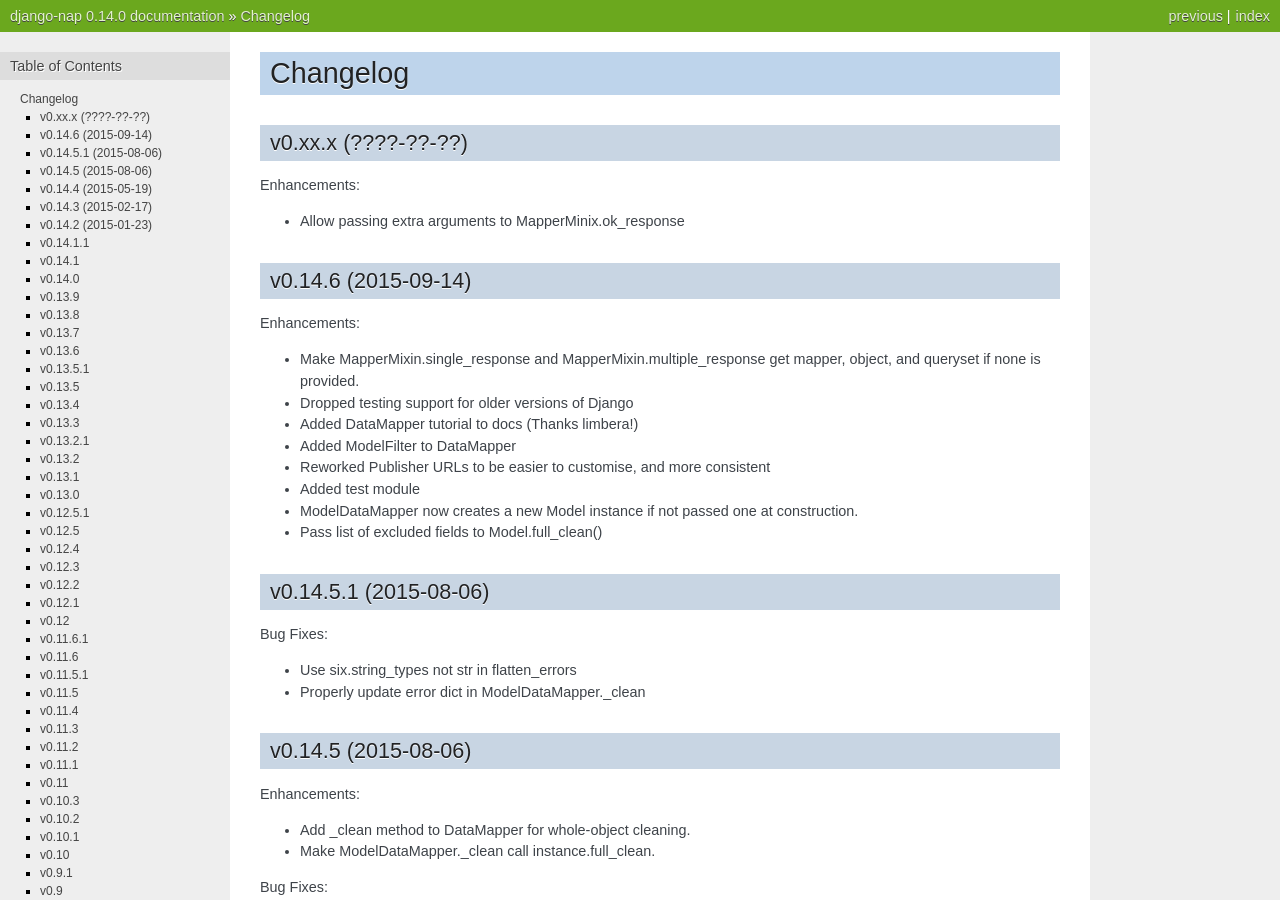
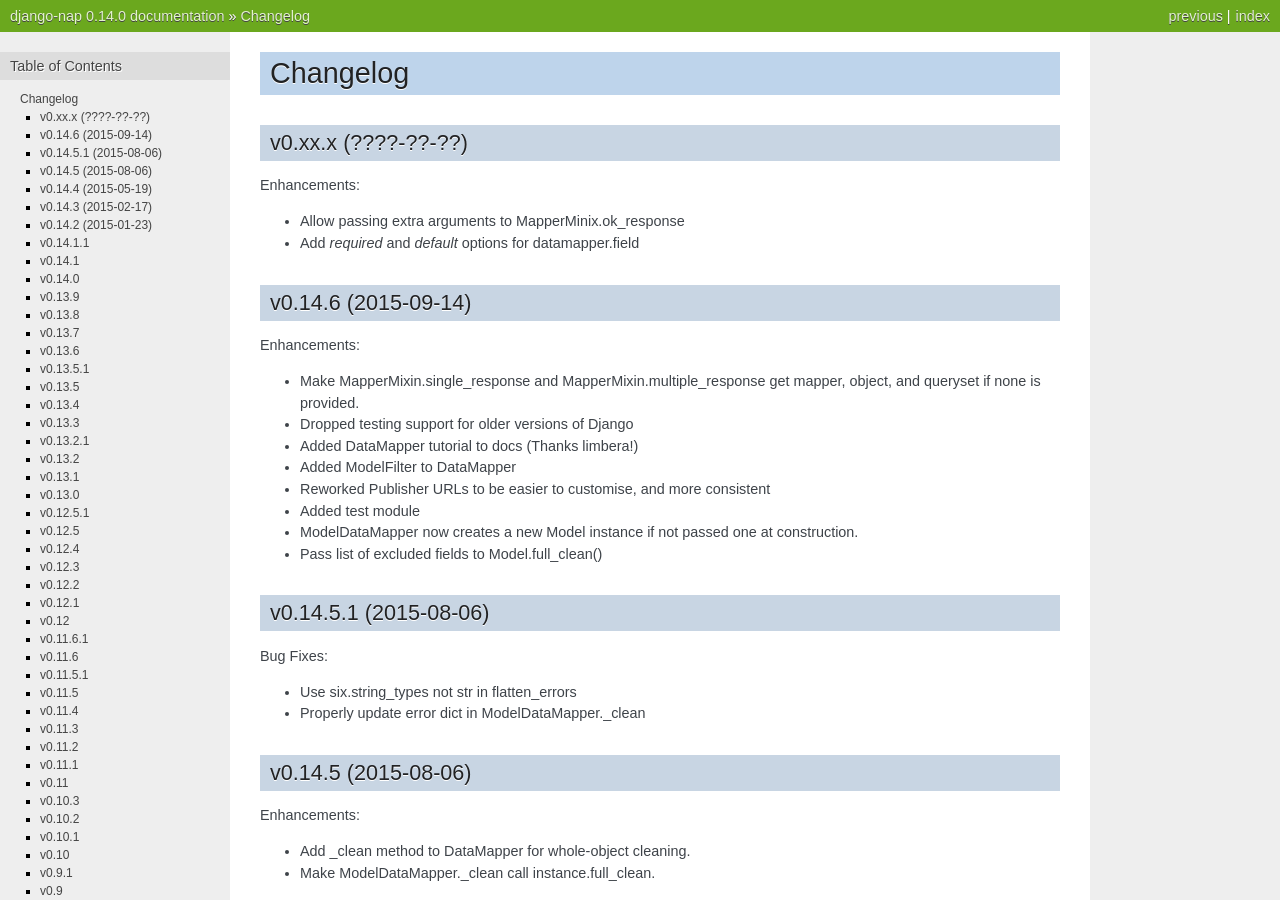
Before and after one commit to funkybob/django-nap, a Sphinx documentation site: the page built from docs/changelog.rst, in a window 1280 px wide and 900 px high. Built offline with Sphinx 7.4.7, drawn with Linux system fonts in a browser that asks for light colours; pages that are not in the unit, such as notebooks, are missing from menus.

Commit message:
Update changelog

```diff
--- a/docs/changelog.rst
+++ b/docs/changelog.rst
@@ -8,6 +8,7 @@
 Enhancements:
 
 + Allow passing extra arguments to MapperMinix.ok_response
++ Add `required` and `default` options for datamapper.field
 
 v0.14.6 (2015-09-14)
 ====================
```
